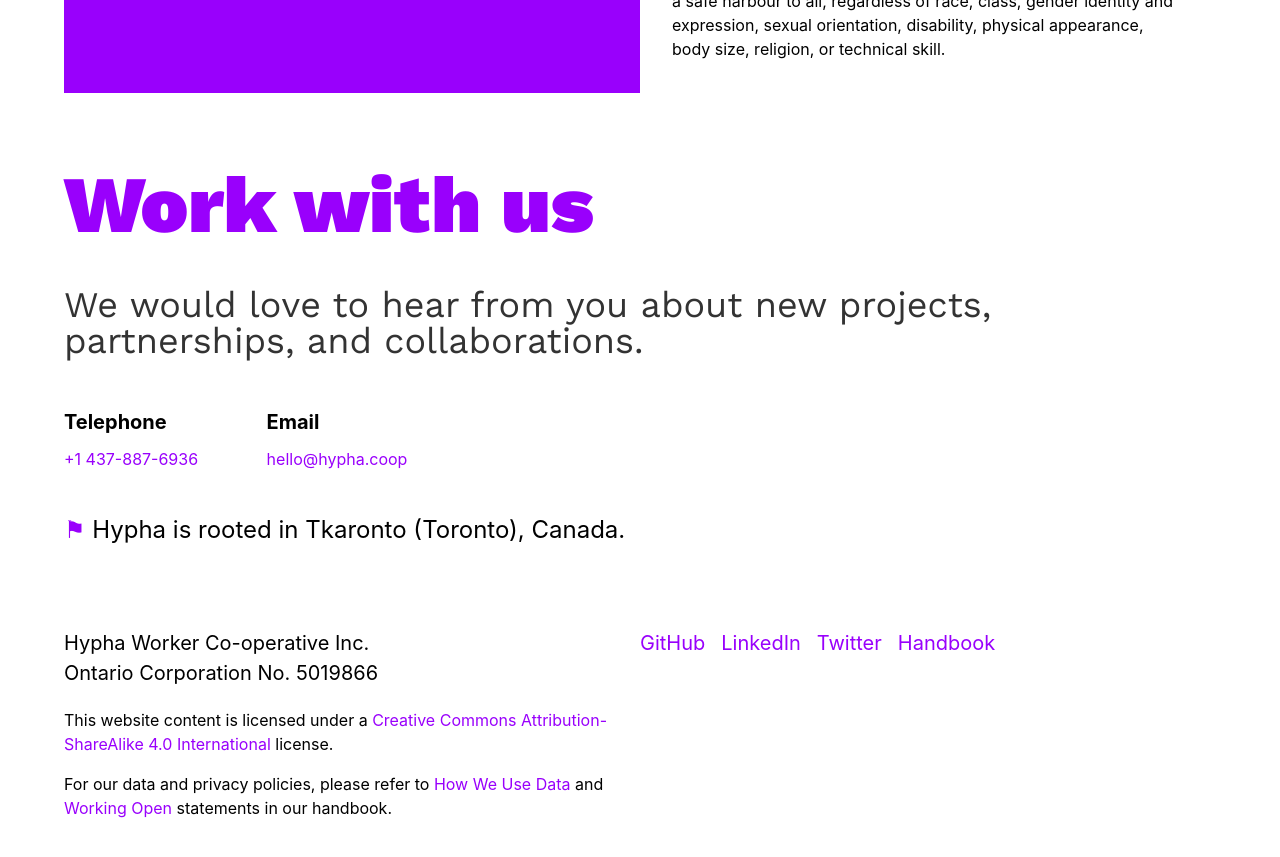
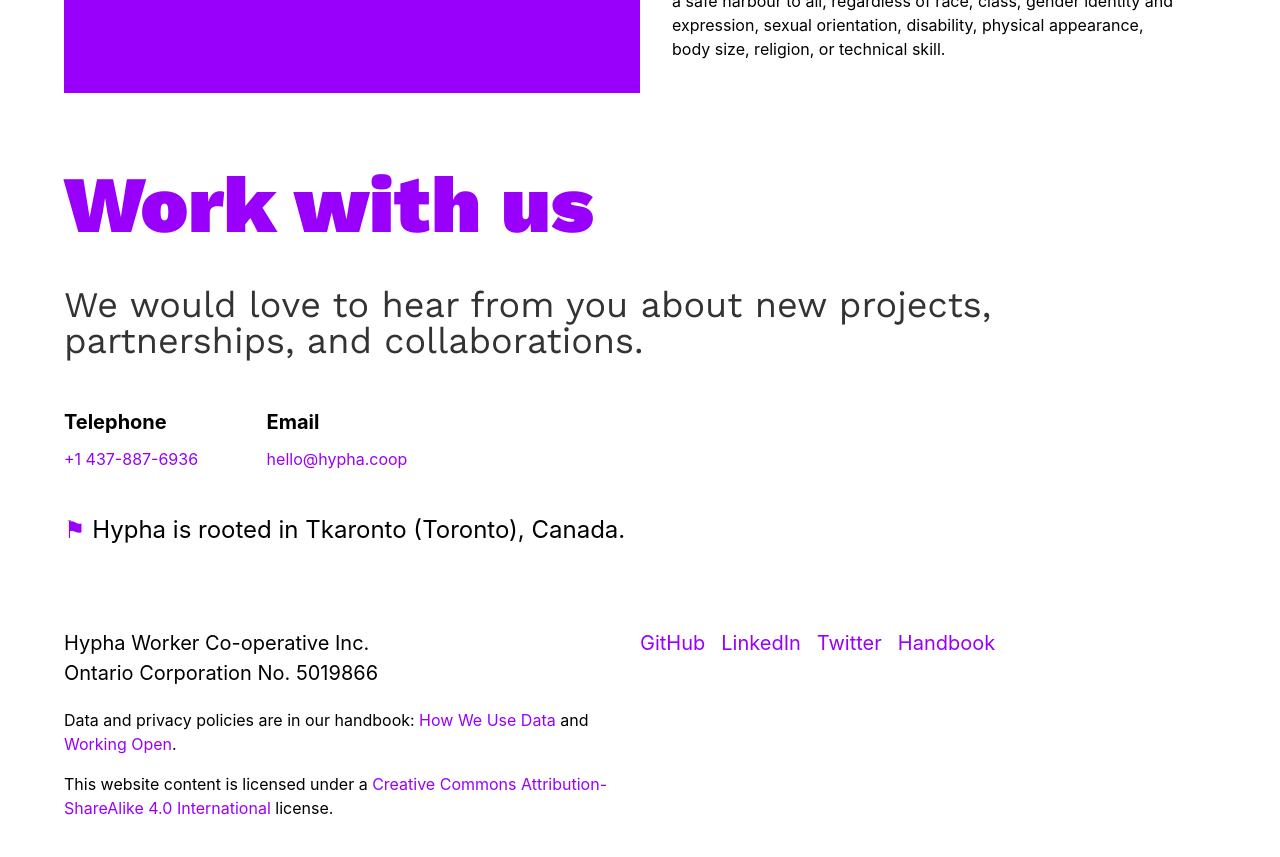
Before and after one commit to hyphacoop/hypha.coop, a Jekyll site: the page built from index.html, in a window 1280 px wide and 900 px high, scrolled down 2642 px. Shown: the top 857 px of the window. Built offline with Jekyll 4.4.1, drawn with Linux system fonts in a browser that asks for light colours.

Commit message:
update footer policies text

```diff
--- a/_includes/sections/footer.html
+++ b/_includes/sections/footer.html
@@ -1,8 +1,8 @@
 <div class="flex-l items-baseline">
   <div class="w-100 w-50-l">
     <p class="f3 f4-l lh-copy">{{ site.footer }}</p>
+    <p class="f6 f5-l lh-copy">Data and privacy policies are in our handbook: <a href="https://handbook.hypha.coop/working-open.html" target="_blank" class="accent link underline-hover" rel="noopener">How We Use Data</a> and <a href="https://handbook.hypha.coop/data.html" target="_blank" class="accent link underline-hover" rel="noopener">Working Open</a>.</p>
     <p class="f6 f5-l lh-copy">This website content is licensed under a <a href="https://creativecommons.org/licenses/by-sa/4.0/" target="_blank" class="accent link underline-hover" rel="noopener">Creative Commons Attribution-ShareAlike 4.0 International</a> license.</p>
-    <p class="f6 f5-l lh-copy">For our data and privacy policies, please refer to <a href="https://handbook.hypha.coop/working-open.html" target="_blank" class="accent link underline-hover" rel="noopener">How We Use Data</a> and <a href="https://handbook.hypha.coop/data.html" target="_blank" class="accent link underline-hover" rel="noopener">Working Open</a> statements in our handbook.</p>
   </div>
   <div class="w-100 w-50-l">
     <ul class="list pl0 flex flex-wrap f5 f4-l">
```
